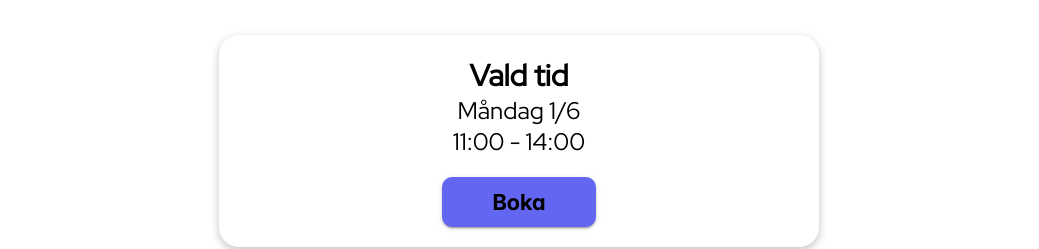
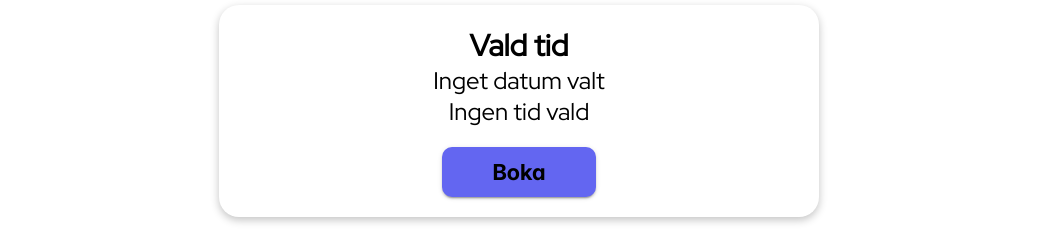
Before and after one commit to gustavAlbrekts0n/bokningsapp, a React (Create React App) app in the folder react-app/: page / in a window 1280 px wide. Shown: the part 675-924 px from the top of the page, without its empty margins (121-1160 px from the left). Built offline with nearby package versions, Linux system fonts and the light colour scheme.

Commit message:
Link preview of selected date with actual date selection in calendar

```diff
--- a/react-app/src/App.css
+++ b/react-app/src/App.css
@@ -19,6 +19,7 @@
   display: flex;
   justify-content: space-between;
   align-items: center;
+  margin-bottom: 0px;
   font-size: larger;
   color: #282c34;
   /*background-color: rgb(168, 41, 41);*/
@@ -32,7 +33,8 @@
 
 .app-body {
   width: 100%;
-  padding: 40px;
+  padding-top: 10px;
+  padding-bottom: 40px;
   display: flex;
   flex-direction: column;
   justify-content: space-between;
--- a/react-app/src/App.js
+++ b/react-app/src/App.js
@@ -8,16 +8,13 @@ import ButtonBook from './components/buttonBook';
 
 function App() {
 
-  const [selectedDate, setSelectedDate] = useState('');
-  const [selectedTime, setSelectedTime] = useState('');
+  const [selectedDate, setSelectedDate] = useState("Inget datum valt");
+  const [selectedTime, setSelectedTime] = useState("Ingen tid vald");
 
-  const handleDateChange = (date) => {
+  const handleDateTimeChange = (date, time) => {
     setSelectedDate(date);
+    setSelectedTime(time);
   }
-
-  const handleTimeChange = (time) => {
-    setSelectedTime(time);
-  };
 
   return (
     <div className="app">
@@ -33,13 +30,13 @@ function App() {
 
       <div className="app-body">
 
-        <CalendarComponent />
+        <CalendarComponent onChange={handleDateTimeChange} />
 
         <div className="confirmation">
           <div className="selection">
             <h2>Vald tid</h2>
-            <p>Måndag 1/6</p>
-            <p>11:00 - 14:00</p>
+            <p>{selectedDate}</p>
+            <p>{selectedTime}</p>
             {/*
             <p>{ JSON.stringify(selectedDate) }</p>
             <p>{ selectedTime.name }</p>
--- a/react-app/src/components/calendar.js
+++ b/react-app/src/components/calendar.js
@@ -2,7 +2,7 @@ import React, { useState } from 'react';
 import './calendar.css';
 import { MaterialSymbol } from 'react-material-symbols';
 
-function CalendarComponent() {
+function CalendarComponent( {onChange} ) {
 
     const [mainOffset, setMainOffset] = useState(0);
 
@@ -59,13 +59,18 @@ function CalendarComponent() {
                 ))}
             </div>
             <div className="body">
-                {days.map(({ date }, columnIndex) => (
+                {days.map(({ dateString, date }, columnIndex) => (
                     <div key={columnIndex} className="day-column">
                         {times.map((time, timeIndex) => (
                             <div
                                 key={timeIndex}
                                 className={`time-slot ${date < today ? 'past' : ''}`}
-                                onClick={() => printDebug(date.toLocaleDateString(), time)}>
+                                onClick={() => {
+                                    if (date >= today) {
+                                        printDebug(date.toLocaleDateString(), time);
+                                        onChange(dateString, time);
+                                    }
+                                }}>
                                 {time}
                             </div>
                         ))}
```
